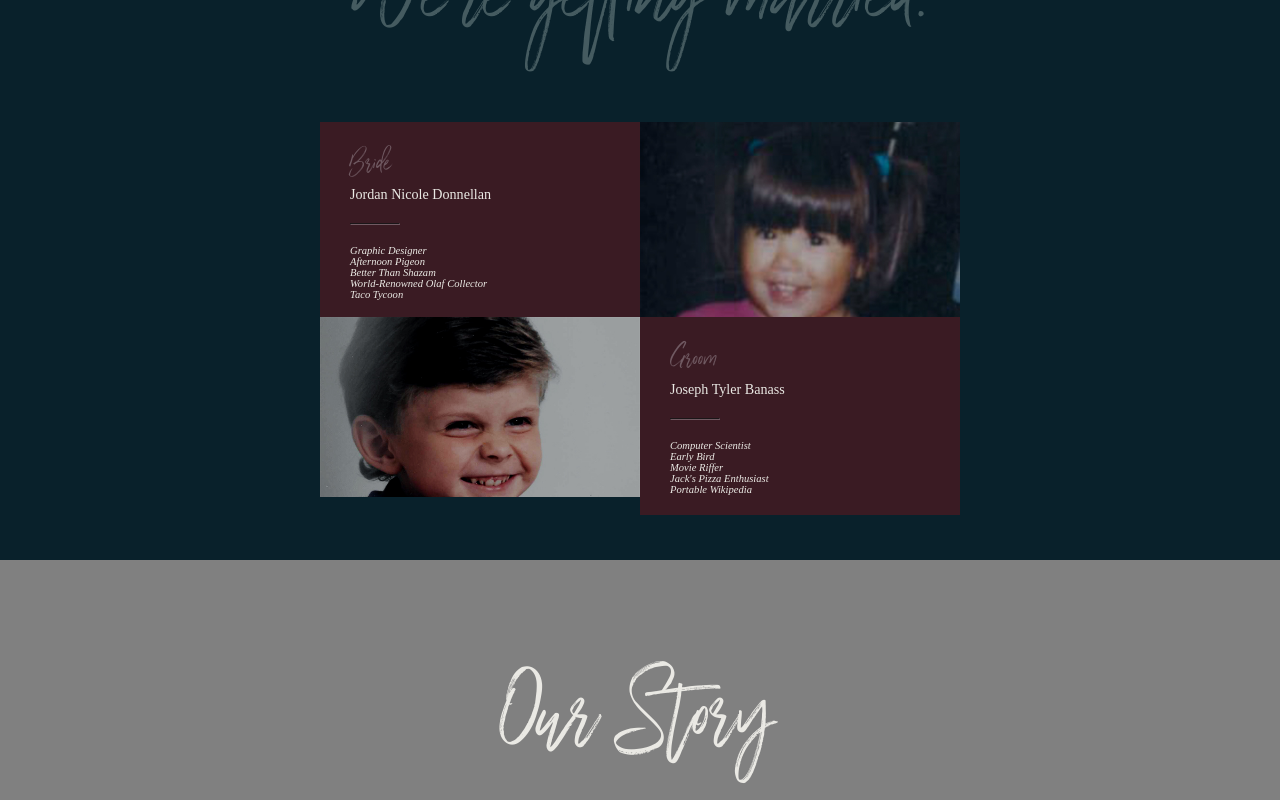
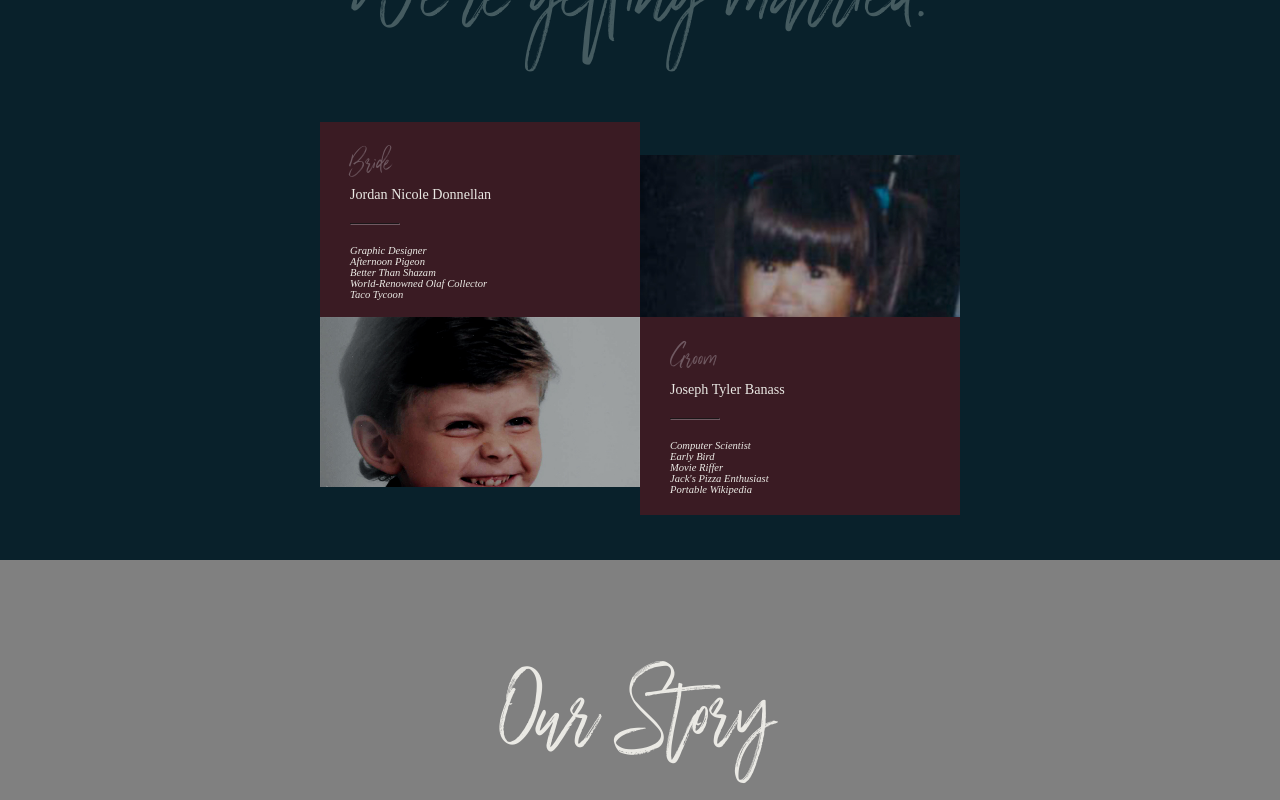
Before and after one commit to jbanass/jojo-wedding, an Angular app: page / in a window 1280 px wide. Shown: the part 880-1680 px from the top of the page. Built offline with nearby package versions, Linux system fonts and the light colour scheme; a web font is replaced by a local one.

Commit message:
bride groom tablet fixes

```diff
--- a/src/app/bride-groom/bride-groom.component.scss
+++ b/src/app/bride-groom/bride-groom.component.scss
@@ -116,10 +116,11 @@
 
   .bride-container .square-container.couple-picture {
     height:200px;
-    top: 25px;
+    top: 33px;
+    position:relative;
   }
 
   .groom-container .square-container.couple-picture {
-    height:180px;
+    height:170px;
   }
 }
--- a/src/app/registry/registry.component.scss
+++ b/src/app/registry/registry.component.scss
@@ -84,6 +84,14 @@
 
   }
 
+  .half-hr {
+      display: inline-block;
+      width: 2px;
+      height: 150px;
+      position: relative;
+      top: 35px;
+  }
+
   .pull-right {
     position: relative;
     left: 150px;
```
